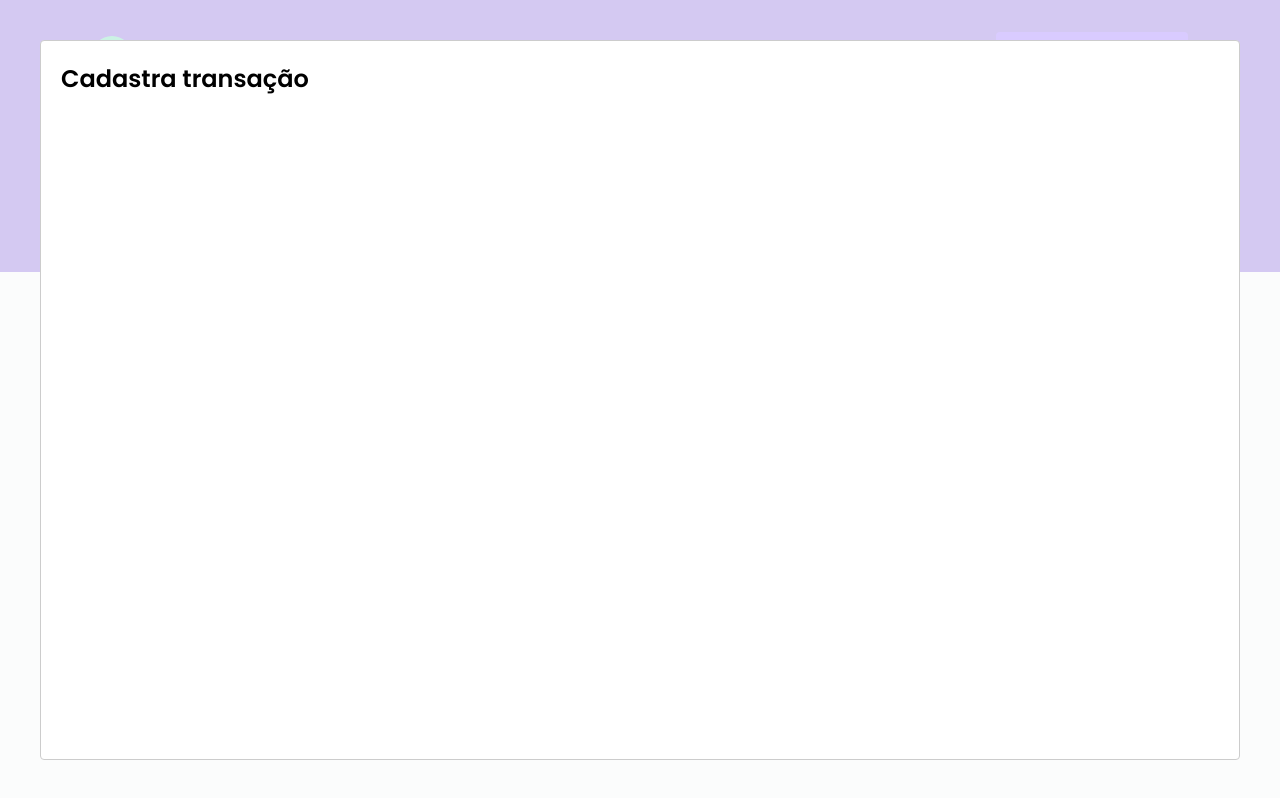
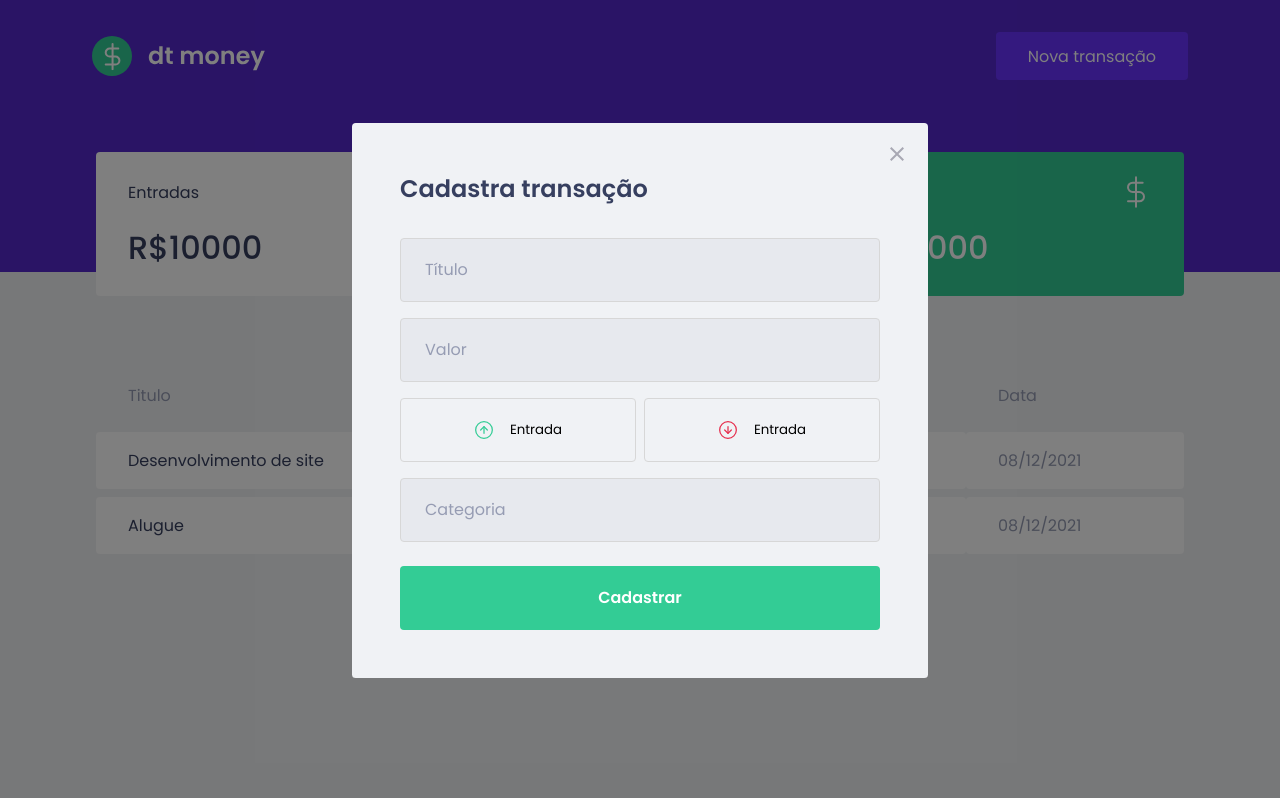
Before and after one commit to amandaduuaarte/dtMoney-ReactJS, a React (Create React App) app: page / in a window 1280 px wide. Both pictures are taken after a click on the button "Nova transação". Built offline with nearby package versions, Linux system fonts and the light colour scheme; no server answers; what miragejs would draw is missing.

Commit message:
Criação da estrutura dos botões

```diff
--- a/src/App.tsx
+++ b/src/App.tsx
@@ -3,6 +3,7 @@
 import { Header } from "./components/Header/index";
 import Modal from 'react-modal';
 import { GlobalStyle } from "./styles/global";
+import { NewTransactionModal } from "./components/newTransactionModal";
 
 
 Modal.setAppElement('#root');
@@ -20,11 +21,9 @@
     <>
      <Header onOpenNewTransactionModal={handleOpenNewTransactionModal}/>
      <Dashboard/>
-     <Modal
-        isOpen={isNewTransactionModalOpen}
-        onRequestClose={handlecloseNewTransactionModal}>
-          <h2> Cadastra transação</h2>
-        </Modal>
+     <NewTransactionModal
+     isOpen={isNewTransactionModalOpen}
+     onRequestClose={handlecloseNewTransactionModal}/>
      <GlobalStyle/>
     </>
   );
--- /dev/null
+++ b/src/components/newTransactionModal/index.tsx
@@ -0,0 +1,51 @@
+import Modal from 'react-modal';
+import closeImg from '../../assets/close.svg';
+import incomeImg from '../../assets/income.svg';
+import outcomeImg from '../../assets/outcome.svg';
+import { Container, TransactionTypeContainer } from './styles';
+
+
+interface NewTransactionModalProps{
+  isOpen: boolean,
+  onRequestClose: ()=> void //Function que não retorna nada;
+}
+export function NewTransactionModal ({ isOpen, onRequestClose}:NewTransactionModalProps) {
+  return(
+    <Modal
+    isOpen={isOpen}
+    onRequestClose={onRequestClose}
+    overlayClassName="react-modal-overlay"
+    className="react-modal-content"
+    >
+     <button type="button" onClick={onRequestClose} className="react-modal-close">
+       <img src={closeImg} alt="close modal"/>
+     </button>
+    <Container>
+      <h2> Cadastra transação</h2>
+
+      <input
+      placeholder="Título"/>
+       <input
+       type="number"
+      placeholder="Valor"/>
+
+        <TransactionTypeContainer>
+          <button
+          type="button">
+          <img src={incomeImg} alt ="entrada"/>
+          <span>Entrada</span>
+          </button>
+          <button
+          type="button">
+          <img src={outcomeImg} alt ="saida"/>
+          <span>Entrada</span>
+          </button>
+        </TransactionTypeContainer>
+      <input
+      placeholder="Categoria"/>
+
+      <button type="submit">Cadastrar</button>
+    </Container>
+    </Modal>
+  )
+}
--- /dev/null
+++ b/src/components/newTransactionModal/styles.ts
@@ -0,0 +1,74 @@
+import styled from 'styled-components';
+
+export const Container = styled.form`
+   h2{
+     color:var(--text-title);
+     font-size:1.5rem;
+     margin-bottom: 2rem;
+   }
+
+   input{
+     width:100%;
+     padding:0 1.5rem;
+     height:4rem;
+     border-radius: 0.25rem;
+     background:#e7e9ee;
+     border: 1px solid #d7d7d7;
+     font-weight: 400;
+     font-size:1rem;
+
+     &::placeholder{
+       color:var(--text-body);
+     }
+     & +input { //todos que tiverem um input antes dele:
+      margin-top:1rem;
+
+     }
+   }
+
+   button[type="submit"]{
+     width:100%;
+     padding:0 1.5rem;
+     height:4rem;
+     background:var(--green);
+     color:#fff;
+     border-radius:0.25rem;
+     border:0;
+     font-size:1rem;
+     margin-top:1.5rem;
+     font-weight: 600;
+     transition:filter 0.2s;
+
+     &:hover{
+       filter:brightness(0.9);
+     }
+   }
+`;
+
+export const TransactionTypeContainer = styled.div`
+  margin:1rem 0;
+  display:grid;
+  grid-template-columns: 1fr 1fr;
+  gap:0.5rem;
+
+  button{
+     height:4rem;
+     border:1px solid #d7d7d7;
+     border-radius: 0.25rem;
+     background:transparent;
+
+     display:flex;
+     align-items:center;
+     justify-content:center;
+
+     img {
+       height:20px;
+       width:20px;
+     }
+
+     span{
+       display:inline-block; //pra dar margin nele
+       margin-left:1rem;
+     }
+  }
+`;
--- a/src/styles/global.ts
+++ b/src/styles/global.ts
@@ -52,4 +52,36 @@
     opacity:0.6;
     cursor:not-allowed;
   }
+.react-modal-overlay{
+  background:rgba(0,0,0,0.5);
+  position:fixed;
+  top:0;
+  bottom:0;
+  left: 0;
+  right: 0;
+  display:flex;
+  align-items:center;
+  justify-content:center;
+}
+.react-modal-content{
+  width:100%;
+  max-width:576px;
+  background:var(--background);
+  padding:3rem;
+  position:relative;
+  border-radius:0.24rem;
+}
+
+.react-modal-close{
+  position:absolute;
+  right:1.5rem;
+  top:1.5rem;
+  border:0;
+  background:transparent;
+
+  transition:filter 0.2s;
+  &:hover{
+    filter:brightness(0.9);
+  }
+}
 `
```
